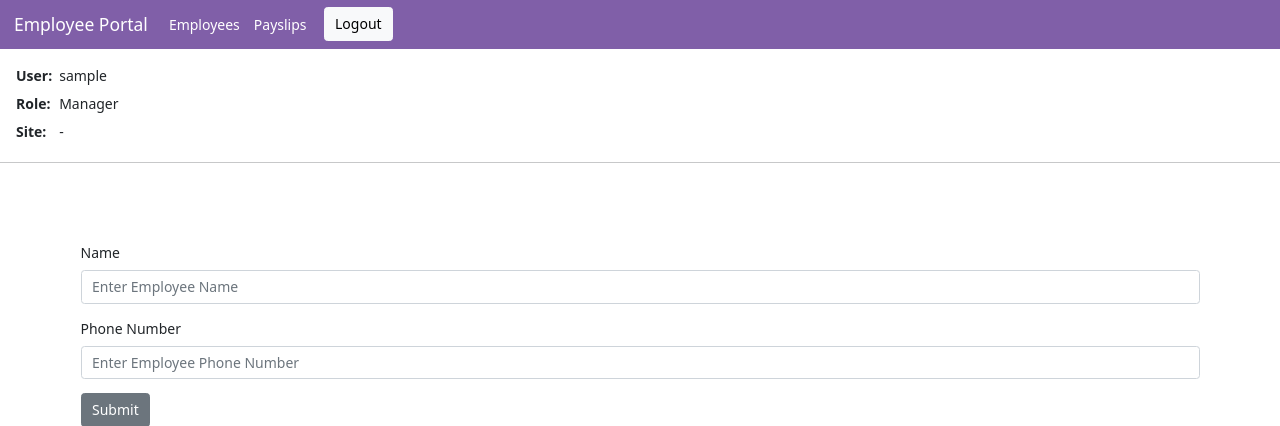
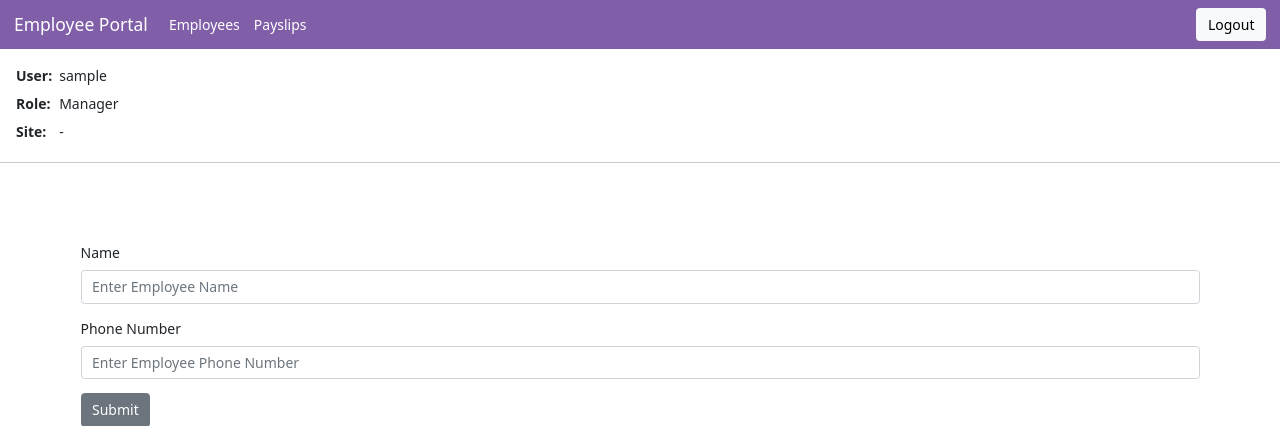
Before and after one commit to adel121/employee-portal, a Django app: page /create_employee in a window 1280 px wide. Shown: the top 426 px of the page. Run offline with Django 4.2, Linux system fonts and the light colour scheme; the visitor is signed in with stand-in values (Sample User, id 1); data that the repository does not hold is empty; some libraries are stand-ins or nearby versions.

Commit message:
fixed logout button position

```diff
--- a/employees/templates/employees/base.html
+++ b/employees/templates/employees/base.html
@@ -88,12 +88,10 @@
             <li class="nav-item active">
               <a class="nav-link" href="{% url 'payslips' %}">Payslips<span class="sr-only">(current)</span></a>
             </li>
-            <li>
-              <a style="margin-left:10px" href="{% url 'logout' %}">
-                <button class="btn btn-light">Logout</button>
-              </a>
-            </li>
           </ul>
+          <a style="margin-left:10px" href="{% url 'logout' %}">
+            <button class="btn btn-light">Logout</button>
+          </a>
         </div>
       {% endif %}
     </nav>
```
